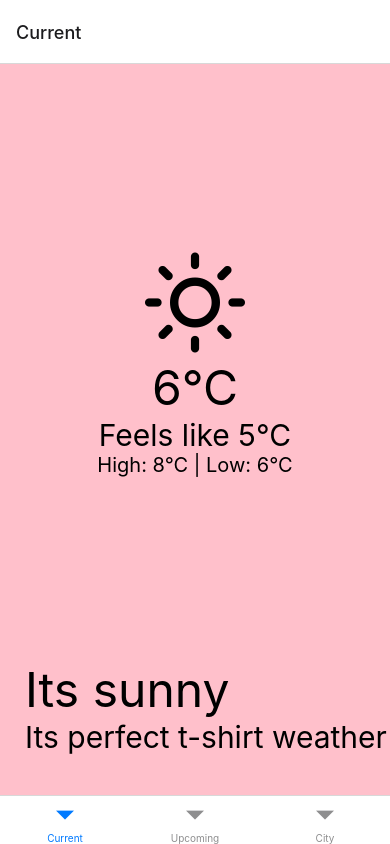
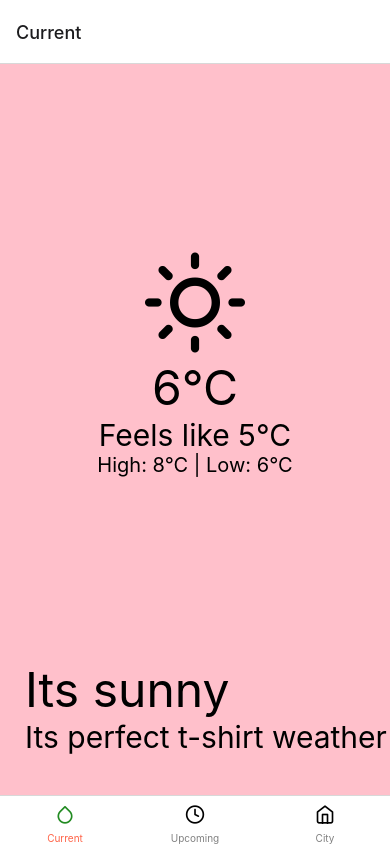
Before and after one commit to andresernajoto/learning-react, a React Native app: screen / in a window 390 px wide. Built offline with nearby package versions, Linux system fonts and the light colour scheme.

Commit message:
styling tab navigation

```diff
--- a/App.js
+++ b/App.js
@@ -8,6 +8,7 @@ import City from "./src/screens/City"
 import { NavigationContainer } from '@react-navigation/native'
 import { createBottomTabNavigator } from '@react-navigation/bottom-tabs'
 import { createMaterialTopTabNavigator } from '@react-navigation/material-top-tabs'
+import { Feather } from '@expo/vector-icons'
 
 const BottomTab = createBottomTabNavigator()
 const TopTap = createMaterialTopTabNavigator()
@@ -16,16 +17,51 @@ const App = () => {
   return (
     <NavigationContainer>
       {Platform.OS === 'android' ? (
-        <TopTap.Navigator  style={{ marginTop: StatusBar.currentHeight || 0 }}>
-          <TopTap.Screen name={'Current'} component={CurrentWeather} />
-          <TopTap.Screen name={'Upcoming'} component={UpcomingWeather} />
-          <TopTap.Screen name={'City'} component={City} />
+        <TopTap.Navigator
+          screenOptions={{
+            tabBarActiveTintColor: 'forestgreen',
+            tabBarInactiveTintColor: 'grey'
+          }}
+          style={{ marginTop: StatusBar.currentHeight || 0 }}
+        >
+          <TopTap.Screen name={'Current'} component={CurrentWeather} options={{
+            tabBarIcon: ({ focused }) => (
+              <Feather name={'droplet'} size={20} color={focused ? 'forestgreen' : 'black'} />
+            )
+           }} />
+          <TopTap.Screen name={'Upcoming'} component={UpcomingWeather} options={{
+            tabBarIcon: ({ focused }) => (
+              <Feather name={'clock'} size={20} color={focused ? 'forestgreen' : 'black'} />
+            )
+          }} />
+          <TopTap.Screen name={'City'} component={City} options={{
+            tabBarIcon: ({ focused }) => (
+              <Feather name={'home'} size={20} color={focused ? 'forestgreen' : 'black'} />
+            )
+          }} />
         </TopTap.Navigator>
       ) : (
-        <BottomTab.Navigator>
-          <BottomTab.Screen name={'Current'} component={CurrentWeather} />
-          <BottomTab.Screen name={'Upcoming'} component={UpcomingWeather} />
-          <BottomTab.Screen name={'City'} component={City} />
+        <BottomTab.Navigator
+          screenOptions={{
+            tabBarActiveTintColor: 'tomato',
+            tabBarInactiveTintColor: 'grey'
+        }}
+        >
+          <BottomTab.Screen name={'Current'} component={CurrentWeather} options={{
+            tabBarIcon: ({ focused }) => (
+              <Feather name={'droplet'} size={20} color={focused ? 'forestgreen' : 'black'} />
+            )
+           }} />
+          <BottomTab.Screen name={'Upcoming'} component={UpcomingWeather} options={{
+            tabBarIcon: ({ focused }) => (
+              <Feather name={'clock'} size={20} color={focused ? 'forestgreen' : 'black'} />
+            )
+          }} />
+          <BottomTab.Screen name={'City'} component={City} options={{
+            tabBarIcon: ({ focused }) => (
+              <Feather name={'home'} size={20} color={focused ? 'forestgreen' : 'black'} />
+            )
+          }} />
         </BottomTab.Navigator>
       )}
     </NavigationContainer>
```
